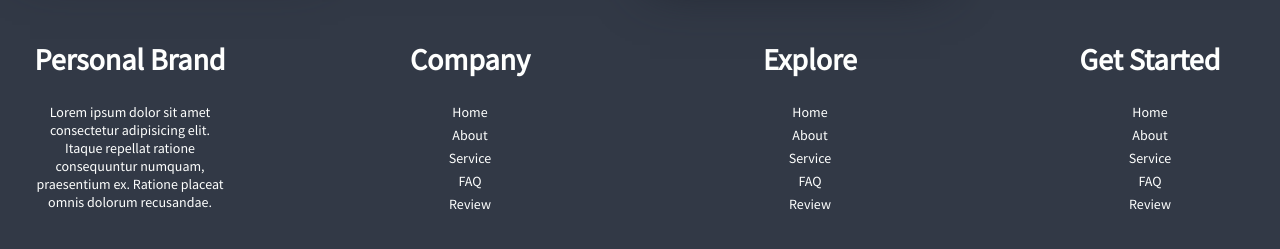
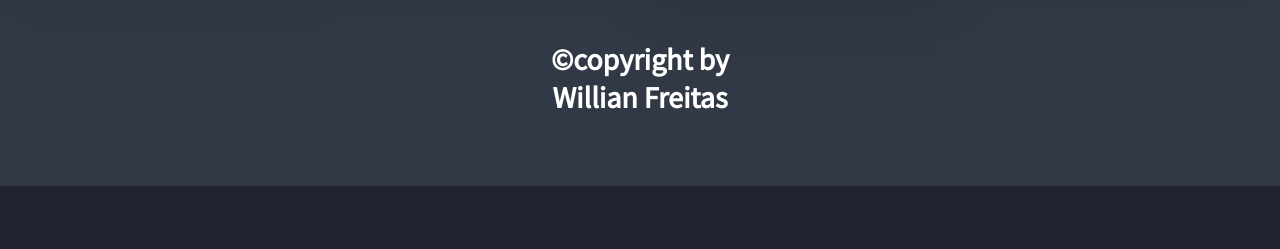
Before and after one commit to Willianfreitas01/Portifolio, a plain HTML site: page index.html in a window 1280 px wide. Shown: the part 2026-2275 px from the top of the page. After the commit the page ends 2212 px from the top, so only its background shows below. Drawn offline with Linux system fonts and the light colour scheme; a web font is replaced by a local one.

Commit message:
adicionando mais alguns detalhes na tela home

```diff
--- a/css/media_query.css
+++ b/css/media_query.css
@@ -83,7 +83,7 @@
     }
 
     .contact-us-heading {
-        font-size: 2rem;
+        font-size: 30px;
     }
 
     li,
--- a/css/style.css
+++ b/css/style.css
@@ -437,7 +437,7 @@ div.info-layer p {
 
 .contact-us-container {
     gap: 10px;
-    justify-content: space-between;
+    justify-content: center;
 }
 
 .box-links {
@@ -451,7 +451,7 @@ div.info-layer p {
 }
 
 .contact-us-heading {
-    font-size: 3rem;
+    font-size: 30px;
 }
 
 li,
--- a/index.html
+++ b/index.html
@@ -203,64 +203,10 @@
     <section class="contact-us">
         <div class="container flex contact-us-container">
             <div class=" box-links">
-                <h3 class="contact-us-heading">Personal Brand</h3>
+                <h3 class="contact-us-heading">©copyright by Willian Freitas</h3>
                 <div class="content">
-
-                    <p class="intro-contact">
-                        Lorem ipsum dolor sit amet consectetur adipisicing elit. Itaque repellat ratione consequuntur
-                        numquam, praesentium ex. Ratione placeat omnis dolorum recusandae.
-                    </p>
-                    <div class="social-media">
-
-                    </div>
                 </div>
             </div>
-
-            <div class="company-intro box-links">
-                <h3 class="contact-us-heading">Company</h3>
-                <div class="content">
-
-                    <ul class="contact-us-list">
-                        <li>Home</li>
-                        <li>About</li>
-                        <li>Service</li>
-                        <li>FAQ</li>
-                        <li>Review</li>
-                    </ul>
-                </div>
-            </div>
-
-            <div class="company-Explore box-links">
-                <h3 class="contact-us-heading">Explore</h3>
-                <div class="content">
-                    <ul class="contact-us-list">
-                        <li>Home</li>
-                        <li>About</li>
-                        <li>Service</li>
-                        <li>FAQ</li>
-                        <li>Review</li>
-                    </ul>
-                </div>
-            </div>
-
-            <div class="company-Explore box-links">
-                <h3 class="contact-us-heading">Get Started</h3>
-                <div class="content">
-
-                    <ul class="contact-us-list">
-                        <li>Home</li>
-                        <li>About</li>
-                        <li>Service</li>
-                        <li>FAQ</li>
-                        <li>Review</li>
-                    </ul>
-                </div>
-            </div>
-                </div>
-            </div>
-
-        </div>
-
     </section>
     <div class="script-4-header"></div>
 
```
